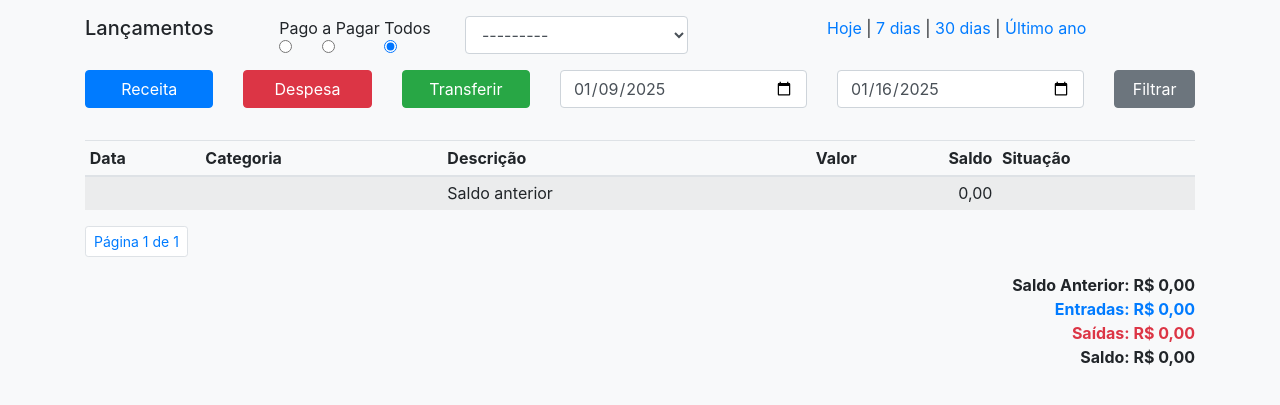
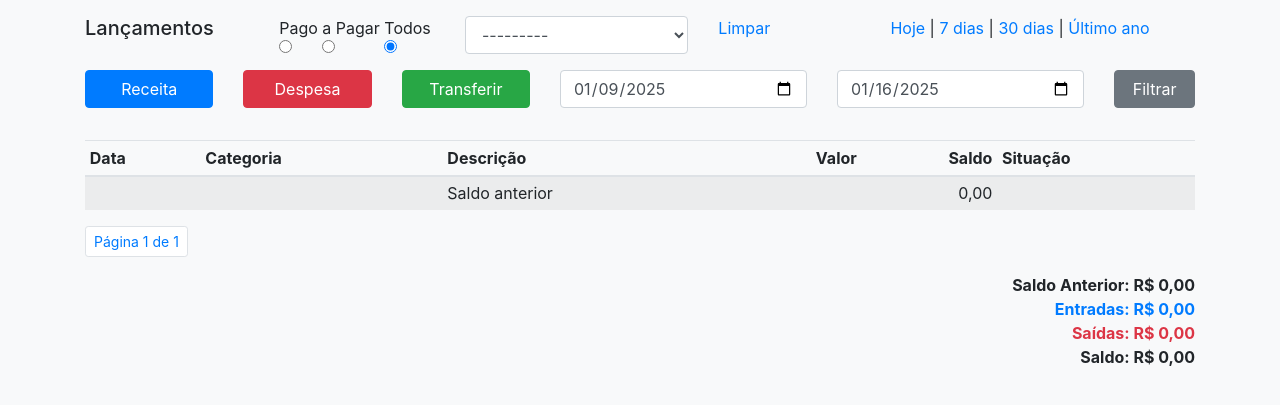
Before and after one commit to diogowagner/finan, a Django app: page /lancamentos/1/ in a window 1280 px wide. Shown: the part 56-461 px from the top of the page. Run offline with Django 5.2, Linux system fonts and the light colour scheme; the visitor is signed in with stand-in values (Sample User, id 1); data that the repository does not hold is empty; parts of the project's set-up code (start-up, migrations or seed data) failed here and were passed over; some libraries are stand-ins or nearby versions.

Commit message:
botao limpar conta

```diff
--- a/fluxo/templates/lancamento.html
+++ b/fluxo/templates/lancamento.html
@@ -46,7 +46,10 @@
                                         Por favor, escolha uma conta.
                                     </div>
                                 </div>
-                                <div class="col-md-8 mb-3 text-center">
+                                <div class="col-md-2 mb-2">
+                                    <a href="?conta=">Limpar</a>
+                                </div>
+                                <div class="col-md-6 mb-2 text-center">
                                     <a href="?filtro_data=hoje">Hoje</a> |
                                     <a href="?filtro_data=semana">7 dias</a> |
                                     <a href="?filtro_data=mes">30 dias</a> |
```
